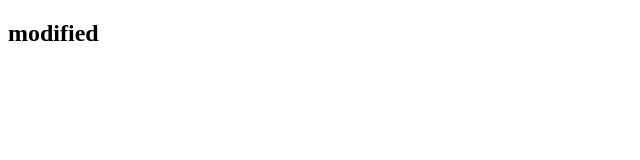
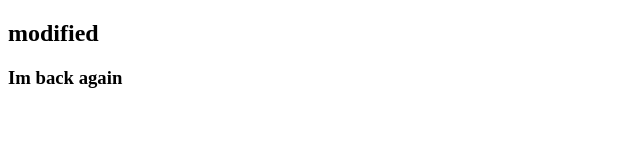
Before and after one commit to Saifullah00/practicing, a plain HTML site: page myindex.html in a window 1280 px wide. Shown: the whole page, without its empty margins (0-640 px from the left). Drawn offline with Linux system fonts and the light colour scheme.

Commit message:
Second changes

```diff
--- a/myindex.html
+++ b/myindex.html
@@ -8,5 +8,6 @@
 </head>
 <body>
     <h2>modified</h2>
+    <h3>Im back again</h3>
 </body>
 </html>
```
